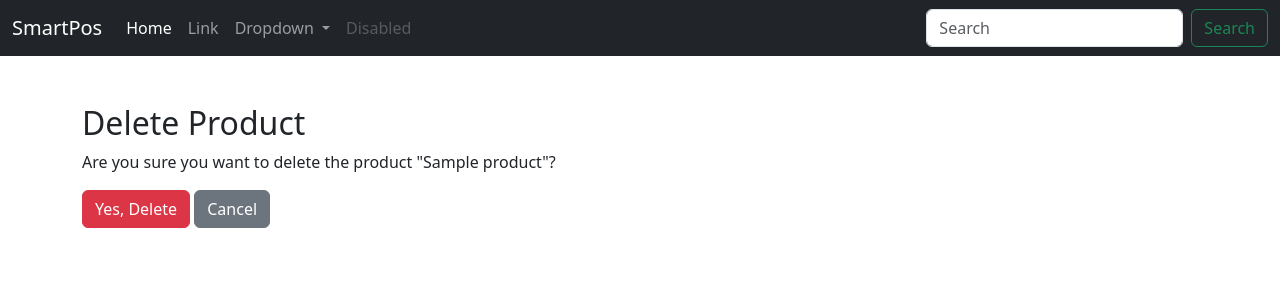
After one commit to BETHWEL-IG/smartpos, a Django app: page /products/delete/1/ in a window 1280 px wide. The commit adds this page. Shown: the top 300 px of the page. Run offline with Django 5.2, Linux system fonts and the light colour scheme; tables that the repository leaves empty hold one stand-in row (values such as "Sample post").

Commit message:
Add product crud

```diff
--- a/core/templates/core/add_product.html
+++ b/core/templates/core/add_product.html
@@ -2,7 +2,7 @@
 
 {% block content %}
 <div class="container mt-5">
-    <h2>Add Product</h2>
+    <h2>{% if form.instance.pk %}Edit Product{% else %}Add Product{% endif %}</h2>
     <form method="post" novalidate>
         {% csrf_token %}
         {{ form.as_p }}
--- /dev/null
+++ b/core/templates/core/confirm_delete.html
@@ -0,0 +1,13 @@
+{% extends 'core/base.html' %}
+
+{% block content %}
+<div class="container mt-5">
+    <h2>Delete Product</h2>
+    <p>Are you sure you want to delete the product "{{ product.name }}"?</p>
+    <form method="post">
+        {% csrf_token %}
+        <button type="submit" class="btn btn-danger">Yes, Delete</button>
+        <a href="{% url 'product_list' %}" class="btn btn-secondary">Cancel</a>
+    </form>
+</div>
+{% endblock %}
--- a/core/templates/core/product_list.html
+++ b/core/templates/core/product_list.html
@@ -23,8 +23,8 @@
                     <td>${{ product.price }}</td>
                     <td>{{ product.stock }}</td>
                     <td>
-                        {% comment %} <a href="{% url 'update_product' product.id %}" class="btn btn-warning btn-sm">Edit</a>
-                        <a href="{% url 'delete_product' product.id %}" class="btn btn-danger btn-sm">Delete</a> {% endcomment %}
+                        <a href="{% url 'update_product' product.id %}" class="btn btn-warning btn-sm">Edit</a>
+                        <a href="{% url 'delete_product' product.id %}" class="btn btn-danger btn-sm">Delete</a>
                     </td>
                 </tr>
             {% endfor %}
--- a/core/urls.py
+++ b/core/urls.py
@@ -5,5 +5,9 @@ urlpatterns = [
     path("", views.home, name='home'),
     path('add-product/', views.add_product, name='add_product'),
     path('products/', views.product_list, name='product_list'),
+    path('products/update/<int:pk>/', views.update_product, name='update_product'),
+    path('products/delete/<int:pk>/', views.delete_product, name='delete_product'),
+
+
 
 ]
--- a/core/views.py
+++ b/core/views.py
@@ -1,4 +1,4 @@
-from django.shortcuts import render, redirect
+from django.shortcuts import render, redirect, get_object_or_404
 from . forms import ProductForm
 from . models import Product
 
@@ -17,6 +17,28 @@ def add_product(request):
         form = ProductForm()
     return render(request, 'core/add_product.html', {'form': form})
 
+# listing products
 def product_list(request):
     products = Product.objects.all()
     return render(request, 'core/product_list.html', {'products': products})
+
+# update functinality
+def update_product(request, pk):
+    product = get_object_or_404(Product, pk=pk)
+    if request.method == 'POST':
+        form = ProductForm(request.POST, instance=product)
+        if form.is_valid():
+            form.save()
+            return redirect('product_list')
+    else:
+        form = ProductForm(instance=product)
+    return render(request, 'core/add_product.html', {'form': form})
+
+
+# delete functionality
+def delete_product(request, pk):
+    product = get_object_or_404(Product, pk=pk)
+    if request.method == 'POST':
+        product.delete()
+        return redirect('product_list')
+    return render(request, 'core/confirm_delete.html', {'product': product})
```
